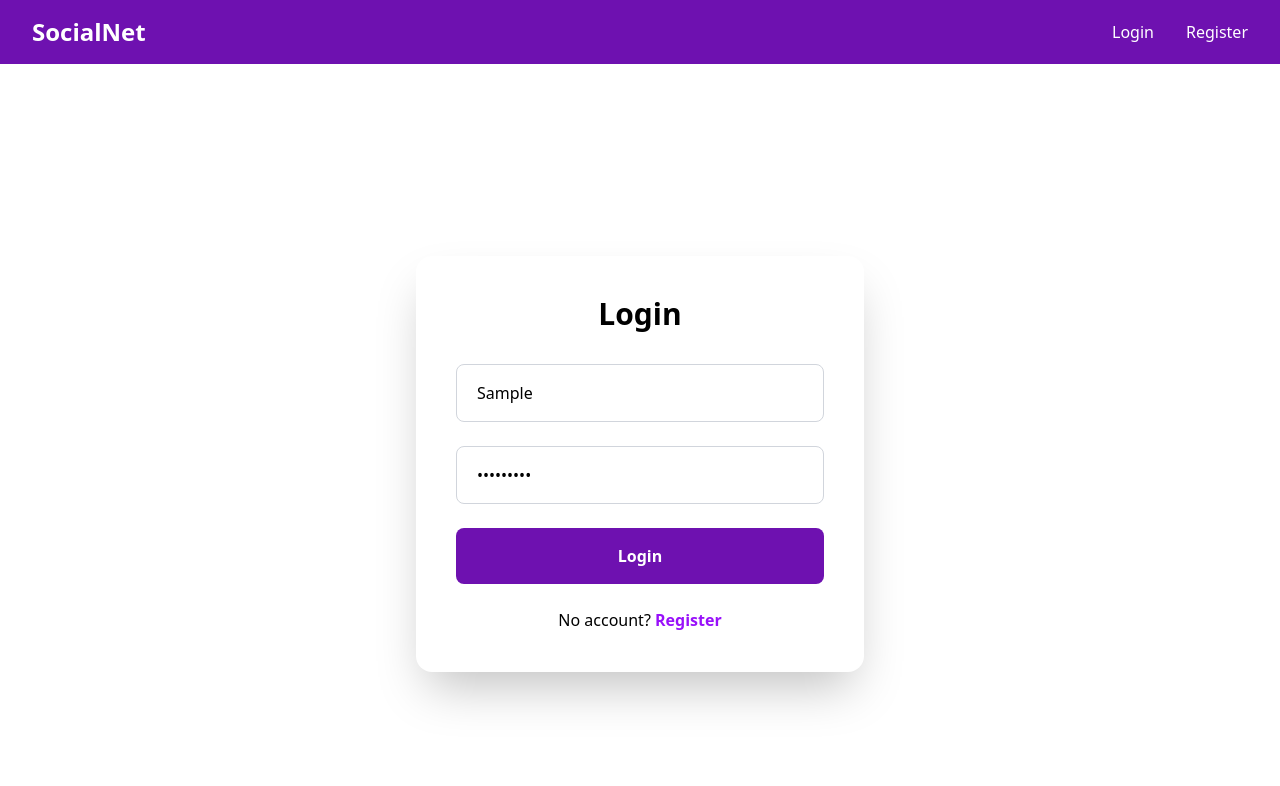
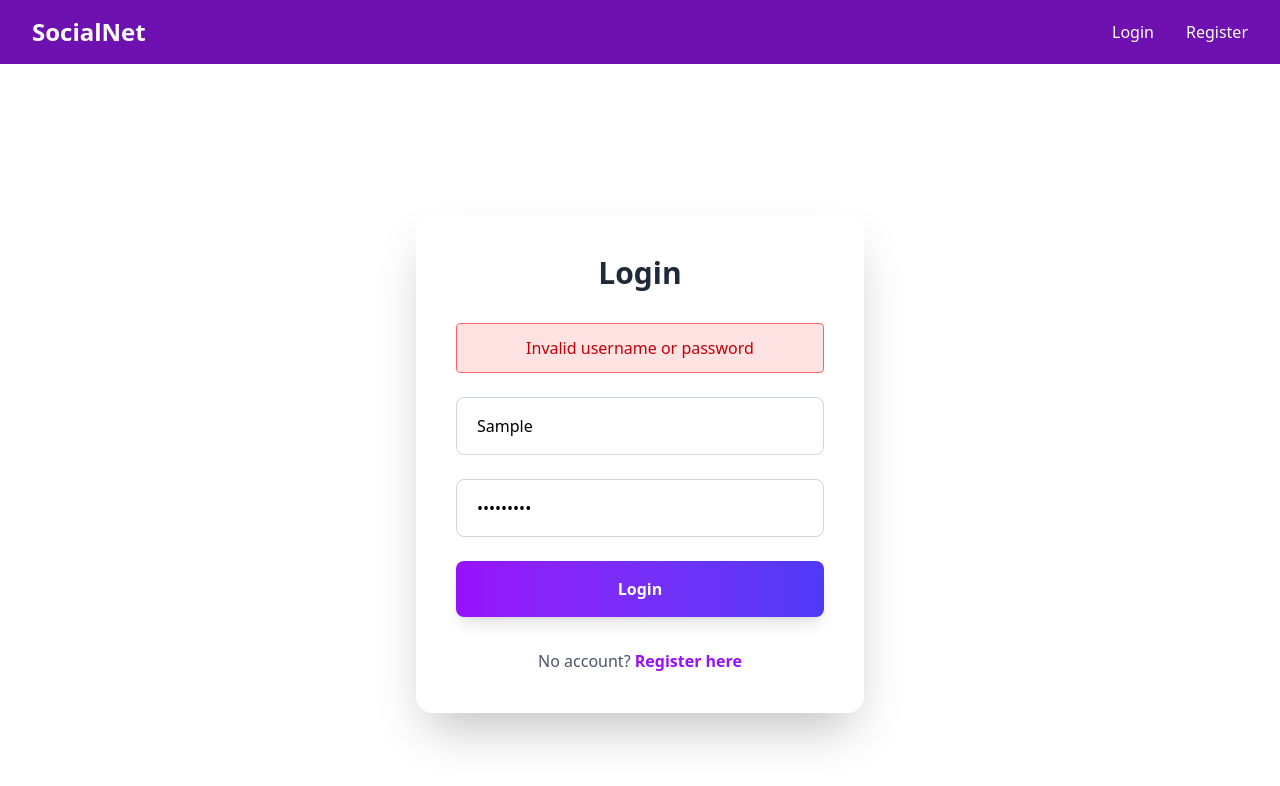
Before and after one commit to SajagGautam/SocialNetMiniProject, a React app in the folder Frontend/: page /login in a window 1280 px wide. Both pictures are taken after typing "Sample", "Sample123" into the empty fields and a click on the button "Login". Shown: the top 786 px of the page. Built offline with nearby package versions, Linux system fonts and the light colour scheme; no server answers; the HTML template or start-up script is replaced by a standard one.

Commit message:
Navigation Error

```diff
--- a/Frontend/src/pages/Login.jsx
+++ b/Frontend/src/pages/Login.jsx
@@ -1,35 +1,56 @@
-import React, { useState, useContext } from "react";
-import { AuthContext } from "../context/AuthContext";
-import { useNavigate, Link } from "react-router-dom";
+import React, { useState } from "react";
+import { Link, useNavigate } from "react-router-dom";
+import API from "../services/API";
 
 const Login = () => {
   const [username, setUsername] = useState("");
   const [password, setPassword] = useState("");
-  const { login } = useContext(AuthContext);
+  const [error, setError] = useState("");
   const navigate = useNavigate();
 
   const handleSubmit = async (e) => {
     e.preventDefault();
+    setError("");
+
+    if (!username || !password) {
+      setError("Please fill both fields");
+      return;
+    }
+
     try {
-      await login(username, password);
+      const res = await API.post("/login", {
+        username: username.trim(),
+        password,
+      });
+
+      // Locally Storing Token Yesma
       localStorage.setItem("token", res.data.token);
+
+      alert("Login successful!");
       navigate("/");
-    } catch {
-      alert("Invalid credentials");
+    } catch (err) {
+      setError(err.response?.data?.message || "Invalid username or password");
     }
   };
 
   return (
-    <div className="min-h-screen  flex items-center justify-center">
-      <div className="bg-white p-10 rounded-2xl shadow-2xl w-full max-w-md">
-        <h2 className="text-3xl font-bold text-center mb-8">Login</h2>
+    <div className="min-h-screen flex items-center justify-center px-4">
+      <div className="bg-white rounded-2xl shadow-2xl p-10 w-full max-w-md">
+        <h2 className="text-3xl font-bold text-center mb-8 text-gray-800">Login</h2>
+
+        {error && (
+          <div className="bg-red-100 border border-red-400 text-red-700 px-4 py-3 rounded mb-6 text-center">
+            {error}
+          </div>
+        )}
+
         <form onSubmit={handleSubmit} className="space-y-6">
           <input
             type="text"
             placeholder="Username"
             value={username}
             onChange={(e) => setUsername(e.target.value)}
-            className="w-full px-5 py-4 border border-gray-300 rounded-lg focus:outline-none focus:ring-2 focus:ring-blue-500"
+            className="w-full px-5 py-4 border border-gray-300 rounded-lg focus:outline-none focus:ring-2 focus:ring-purple-500"
             required
           />
           <input
@@ -37,18 +58,22 @@ const Login = () => {
             placeholder="Password"
             value={password}
             onChange={(e) => setPassword(e.target.value)}
-            className="w-full px-5 py-4 border border-gray-300 rounded-lg focus:outline-none focus:ring-2 focus:ring-blue-500"
+            className="w-full px-5 py-4 border border-gray-300 rounded-lg focus:outline-none focus:ring-2 focus:ring-purple-500"
             required
           />
           <button
             type="submit"
-            className="w-full bg-purple-800 text-white py-4 rounded-lg font-bold hover:bg-purple-700 transition"
+            className="w-full bg-gradient-to-r from-purple-600 to-indigo-600 text-white font-bold py-4 rounded-lg hover:opacity-90 transition shadow-lg"
           >
             Login
           </button>
         </form>
-        <p className="text-center mt-6">
-          No account? <Link to="/register" className="text-purple-600 font-bold hover:underline">Register</Link>
+
+        <p className="text-center mt-8 text-gray-600">
+          No account?{" "}
+          <Link to="/register" className="text-purple-600 font-bold hover:underline">
+            Register here
+          </Link>
         </p>
       </div>
     </div>
```
